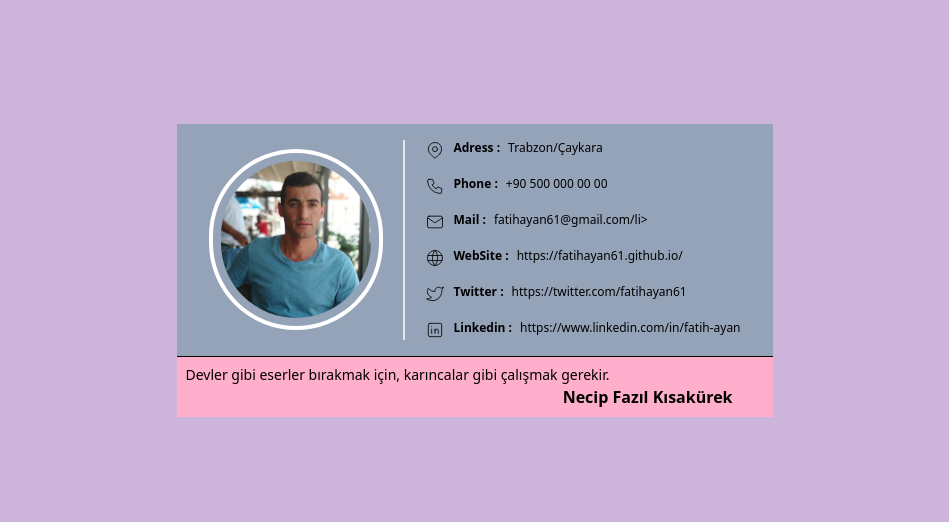
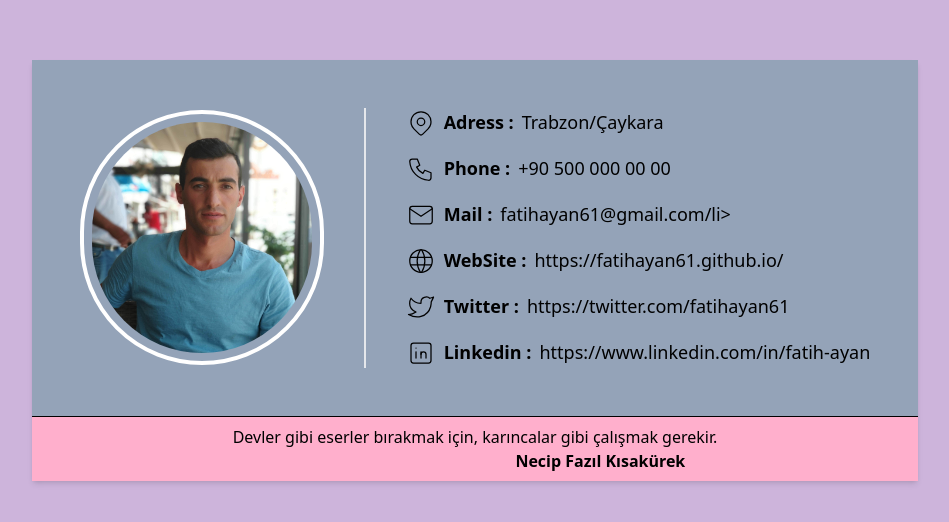
Before and after one commit to fatihayan61/fatihayan61.github.io, a website: page index.html in a window 1280 px wide. Shown: the part 130-652 px from the top of the page, without its empty margins (165-1114 px from the left). Drawn offline with Linux system fonts and the light colour scheme.

Commit message:
dokunuşlar

```diff
--- a/index.html
+++ b/index.html
@@ -1,26 +1,26 @@
 <!doctype html>
 <html>
 
-<head class="
-">
+<head>
   <meta charset="UTF-8">
   <meta name="viewport" content="width=device-width, initial-scale=1.0">
   <link href="css/style.css" rel="stylesheet">
 </head>
 
+
 <body>
-  <div class="bg-background flex items-center justify-center h-screen">
-    <div class="bg-slate-400 ">
-      <div class="flex items-center px-8 py-4 space-x-5 divide-x-2">
-        <div class="border-4  rounded-full border-white   ">
-          <img src="images/profile.jpg" alt="" width="150" class="rounded-full m-2 min-w-[150px]">
+  <div class="bg-background  flex items-center justify-center h-screen">
+    <div class="bg-slate-400 shadow-md ">
+      <div class="flex items-center px-12 py-12 space-x-10 divide-x-2">
+        <div class="border-4  rounded-full border-white  shadow-3xl  ">
+          <img src="images/profile.jpg" alt="" width="220" class="rounded-full m-2 min-w-[150px]">
         </div>
-        <div class="pl-5">
-          <ul class="text-xs space-y-4">
+        <div class="pl-10">
+          <ul class="text-lg space-y-4">
             <li class="flex space-x-2">
               <div>
-                <svg xmlns="http://www.w3.org/2000/svg" class="icon icon-tabler icon-tabler-map-pin" width="20"
-                  height="20" viewBox="0 0 24 24" stroke-width="1" stroke="#000000" fill="none" stroke-linecap="round"
+                <svg xmlns="http://www.w3.org/2000/svg" class="icon icon-tabler icon-tabler-map-pin" width="30"
+                  height="30" viewBox="0 0 24 24" stroke-width="1" stroke="#000000" fill="none" stroke-linecap="round"
                   stroke-linejoin="round">
                   <path stroke="none" d="M0 0h24v24H0z" fill="none" />
                   <circle cx="12" cy="11" r="3" />
@@ -32,8 +32,8 @@
             </li>
             <li class="flex space-x-2">
               <div>
-                <svg xmlns="http://www.w3.org/2000/svg" class="icon icon-tabler icon-tabler-phone" width="20"
-                  height="20" viewBox="0 0 24 24" stroke-width="1" stroke="#000000" fill="none" stroke-linecap="round"
+                <svg xmlns="http://www.w3.org/2000/svg" class="icon icon-tabler icon-tabler-phone" width="30"
+                  height="30" viewBox="0 0 24 24" stroke-width="1" stroke="#000000" fill="none" stroke-linecap="round"
                   stroke-linejoin="round">
                   <path stroke="none" d="M0 0h24v24H0z" fill="none" />
                   <path
@@ -45,7 +45,7 @@
             </li>
             <li class="flex space-x-2">
               <div>
-                <svg xmlns="http://www.w3.org/2000/svg" class="icon icon-tabler icon-tabler-mail" width="20" height="20"
+                <svg xmlns="http://www.w3.org/2000/svg" class="icon icon-tabler icon-tabler-mail" width="30" height="30"
                   viewBox="0 0 24 24" stroke-width="1" stroke="#000000" fill="none" stroke-linecap="round"
                   stroke-linejoin="round">
                   <path stroke="none" d="M0 0h24v24H0z" fill="none" />
@@ -60,8 +60,8 @@
               <a href="https://fatihayan61.github.io/">
                 <div class="flex space-x-2">
                   <div>
-                    <svg xmlns="http://www.w3.org/2000/svg" class="icon icon-tabler icon-tabler-world" width="20"
-                      height="20" viewBox="0 0 24 24" stroke-width="1" stroke="#000000" fill="none"
+                    <svg xmlns="http://www.w3.org/2000/svg" class="icon icon-tabler icon-tabler-world" width="30"
+                      height="30" viewBox="0 0 24 24" stroke-width="1" stroke="#000000" fill="none"
                       stroke-linecap="round" stroke-linejoin="round">
                       <path stroke="none" d="M0 0h24v24H0z" fill="none" />
                       <circle cx="12" cy="12" r="9" />
@@ -82,7 +82,7 @@
                 <div class="flex space-x-2">
                   <div>
                     <svg xmlns="http://www.w3.org/2000/svg" class="icon icon-tabler icon-tabler-brand-twitter"
-                      width="20" height="20" viewBox="0 0 24 24" stroke-width="1" stroke="#000000" fill="none"
+                      width="30" height="30" viewBox="0 0 24 24" stroke-width="1" stroke="#000000" fill="none"
                       stroke-linecap="round" stroke-linejoin="round">
                       <path stroke="none" d="M0 0h24v24H0z" fill="none" />
                       <path
@@ -99,7 +99,7 @@
                 <div class="flex space-x-2">
                   <div>
                     <svg xmlns="http://www.w3.org/2000/svg" class="icon icon-tabler icon-tabler-brand-linkedin"
-                      width="20" height="20" viewBox="0 0 24 24" stroke-width="1" stroke="#000000" fill="none"
+                      width="30" height="30" viewBox="0 0 24 24" stroke-width="1" stroke="#000000" fill="none"
                       stroke-linecap="round" stroke-linejoin="round">
                       <path stroke="none" d="M0 0h24v24H0z" fill="none" />
                       <rect x="4" y="4" width="16" height="16" rx="2" />
@@ -117,10 +117,14 @@
           </ul>
         </div>
       </div>
-      <div class=" p-2 border-t border-black bg-myboldpink">
-        <p class="text-sm"> Devler gibi eserler bırakmak için, karıncalar gibi çalışmak gerekir.</p>
-        <p class="text-m flex justify-end mx-8 font-bold">Necip Fazıl Kısakürek</p>
+      <div class="flex justify-center  p-2 border-t border-black bg-myboldpink">
+        <div>
+          <p class=" flex justify-start text-m">
+            Devler gibi eserler bırakmak için, karıncalar gibi çalışmak gerekir.
+          </p>
+          <p class="flex text-m justify-end mx-8 font-bold">Necip Fazıl Kısakürek</p>
 
+        </div>
       </div>
     </div>
   </div>
```
Also changed, not shown: css/style.css.
